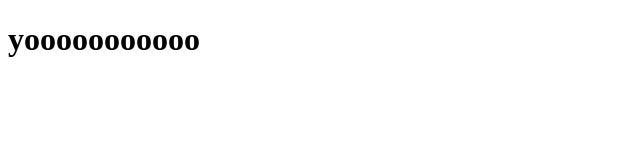
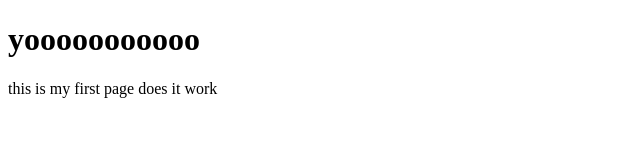
Before and after one commit to FletcherAH-school/MART341-WebDesign, a plain HTML site: page index.html in a window 1280 px wide. Shown: the whole page, without its empty margins (0-640 px from the left). Drawn offline with Linux system fonts and the light colour scheme.

Commit message:
Update index.html

```diff
--- a/index.html
+++ b/index.html
@@ -5,5 +5,6 @@
     </head>
     <body>
         <h1>yooooooooooo</h1>
+        <p>this is my first page does it work</p>
     </body>
 </html>
```
